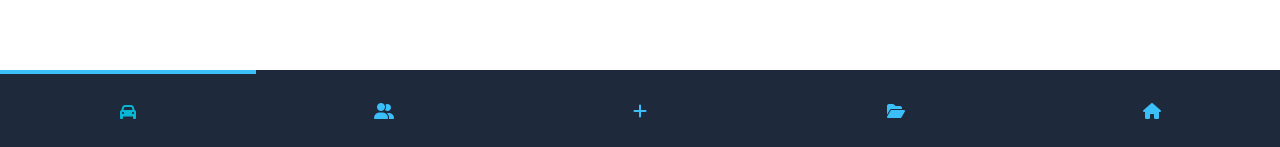
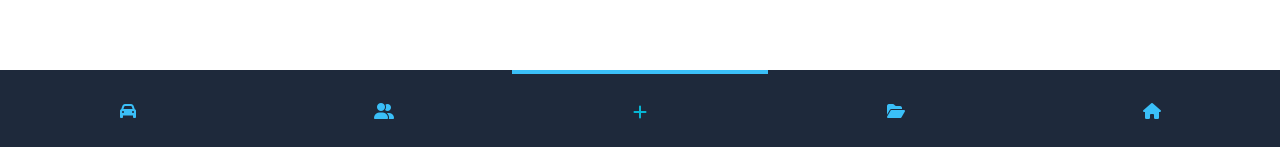
Before and after one commit to bluevine2001/Taxi-planner-app, a React (Vite) app: page /add in a window 1280 px wide. Shown: the part 650-797 px from the top of the page. Built offline with nearby package versions, Linux system fonts and the light colour scheme.

Commit message:
Fix bottom navigation selected tab

```diff
--- a/src/App.jsx
+++ b/src/App.jsx
@@ -8,8 +8,12 @@ import RepertoireView from "./views/RepertoireView";
 import AddView from "./views/AddView";
 import AddObjectView from "./views/AddObjectView";
 import CourseDetailView from "./views/CourseDetailView";
+import { useLocation } from "react-router-dom";
 
 function App() {
+  const url = useLocation();
+  let selecttabnav = url.pathname.split("/")[1];
+  //console.log("url: ", url);
   return (
     <div className="">
       <Routes>
@@ -22,7 +26,7 @@ function App() {
         <Route path="/add/:type" element={<AddObjectView />} />
         <Route path="/course/:id" element={<CourseDetailView />} />
       </Routes>
-      <BottomNav />
+      <BottomNav selected={selecttabnav} />
     </div>
   );
 }
--- a/src/components/BottomNav.jsx
+++ b/src/components/BottomNav.jsx
@@ -1,8 +1,8 @@
 import React, { useState } from "react";
 import { useNavigate } from "react-router-dom";
 
-const BottomNav = () => {
-  const [activeTab, setActiveTab] = useState("courses"); // Utilisation d'une seule variable d'état
+const BottomNav = (props) => {
+  const [activeTab, setActiveTab] = useState(props.selected); // Utilisation d'une seule variable d'état
   const navigate = useNavigate();
 
   const tabs = [
```
